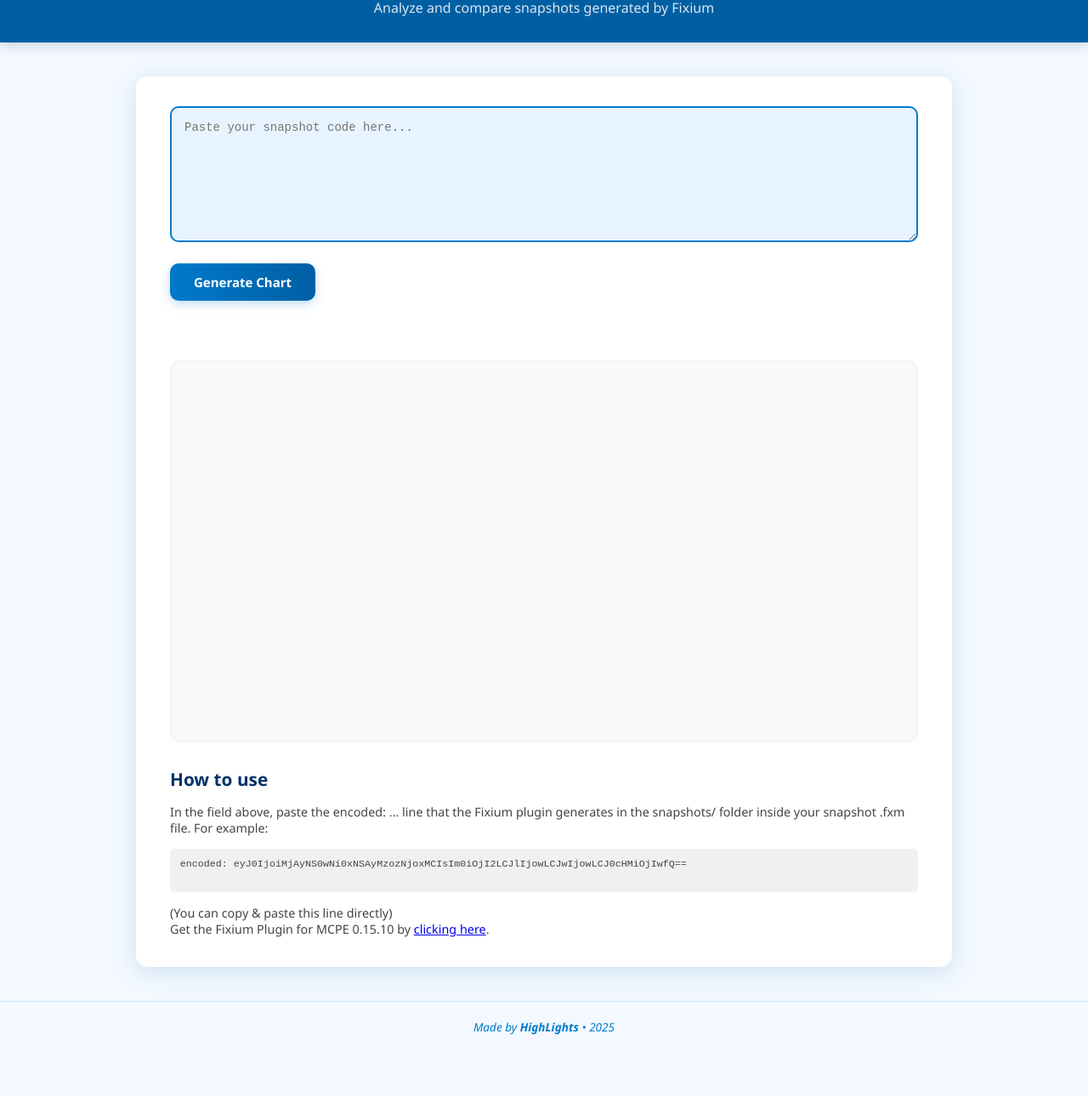
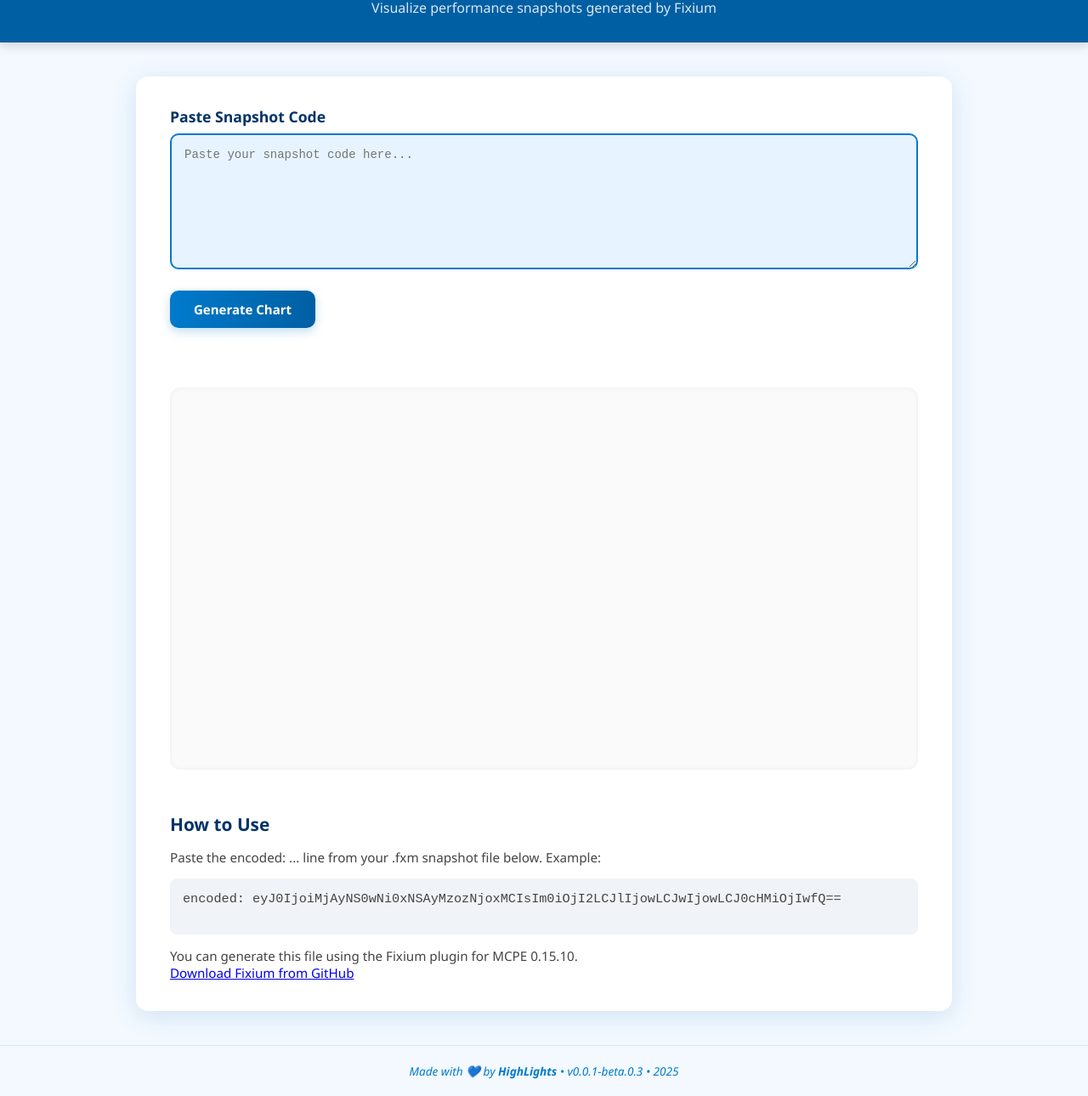
Before and after one commit to HighLightsOfficial/FGM, a plain HTML site: page index.html in a window 1280 px wide. Shown: the part 95-1385 px from the top of the page at 85% size. Before the commit the page ends 1333 px from the top, so only its background shows below. Drawn offline with nearby package versions, Linux system fonts and the light colour scheme.

Commit message:
Update index.html

```diff
--- a/index.html
+++ b/index.html
@@ -3,18 +3,19 @@
 <head>
   <meta charset="UTF-8" />
   <meta name="viewport" content="width=device-width, initial-scale=1.0"/>
-  <title>Fixium Graph Viewer</title>
+  <title>Fixium Graph Maker (FGM)</title>
   <link rel="stylesheet" href="style.css" />
 </head>
 <body>
 
   <header>
-    <h1>Fixium Graph Viewer</h1>
-    <p>Analyze and compare snapshots generated by Fixium</p>
+    <h1>Fixium Graph Maker</h1>
+    <p>Visualize performance snapshots generated by Fixium</p>
   </header>
 
   <main class="container">
     <section>
+      <label for="snapshotCode" class="label">Paste Snapshot Code</label>
       <textarea id="snapshotCode" placeholder="Paste your snapshot code here..."></textarea>
       <button id="generateBtn">Generate Chart</button>
       <div id="errorMsg"></div>
@@ -24,23 +25,19 @@
       <canvas id="perfChart"></canvas>
     </section>
 
-    <section id="instructions" style="margin-top: 2em; font-size: 0.9em; color: #444;">
-      <h2>How to use</h2>
-      <p>
-        In the field above, paste the <code>encoded: ...</code> line that the Fixium plugin generates in the <code>snapshots/</code> folder inside your snapshot <code>.fxm</code> file. For example:
-      </p>
-      <pre style="background:#f0f0f0; padding: 1em; border-radius: 5px; overflow-x: auto;">
+    <section id="instructions">
+      <h2>How to Use</h2>
+      <p>Paste the <code>encoded: ...</code> line from your <code>.fxm</code> snapshot file below. Example:</p>
+      <pre>
 encoded: eyJ0IjoiMjAyNS0wNi0xNSAyMzozNjoxMCIsIm0iOjI2LCJlIjowLCJwIjowLCJ0cHMiOjIwfQ==
       </pre>
-      <p>(You can copy & paste this line directly)</p>
-      <p>
-        Get the Fixium Plugin for MCPE 0.15.10 by <a href="https://github.com/HighLightsOfficial/Fixium" target="_blank" rel="noopener noreferrer">clicking here</a>.
-      </p>
+      <p>You can generate this file using the Fixium plugin for MCPE 0.15.10.</p>
+      <p><a href="https://github.com/HighLightsOfficial/Fixium" target="_blank">Download Fixium from GitHub</a></p>
     </section>
   </main>
 
   <footer>
-    <p>Made by <strong>HighLights</strong> • 2025</p>
+    <p>Made with 💙 by <strong>HighLights</strong> • v0.0.1-beta.0.3 • 2025</p>
   </footer>
 
   <!-- Chart.js CDN -->
```
